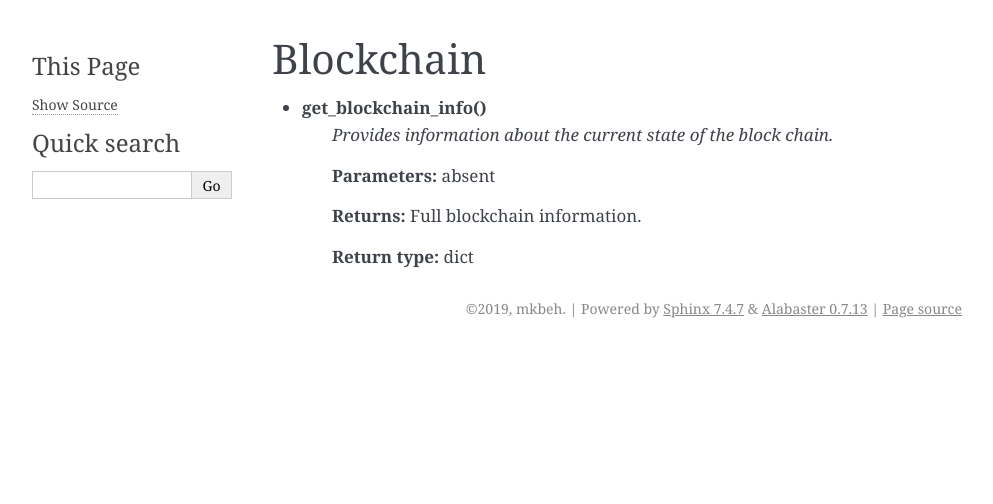
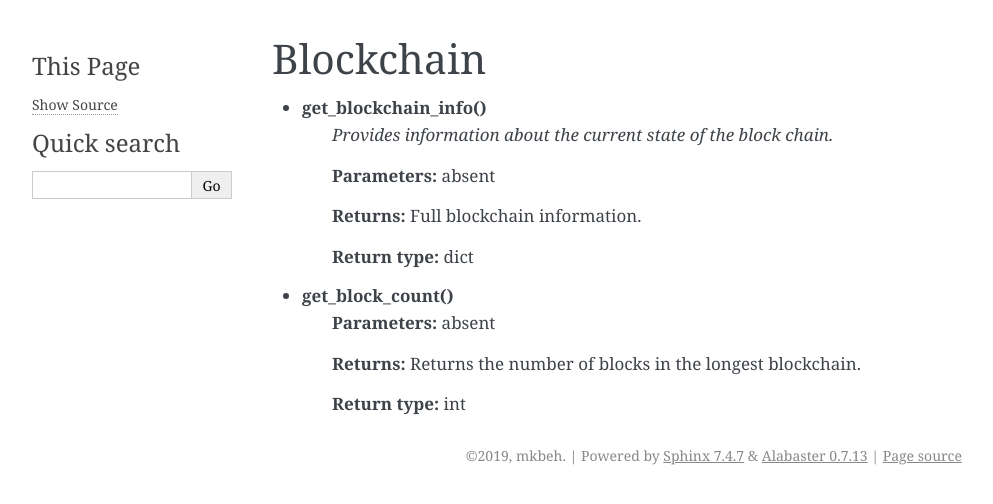
Before and after one commit to mkbeh/aiobitcoin, a Sphinx documentation site: the page built from docs/blockchain.rst, in a window 1280 px wide. Shown: the top 504 px of the page, without its empty margins (148-1141 px from the left). Built offline with Sphinx 7.4.7, drawn with Linux system fonts in a browser that asks for light colours.

Commit message:
Updated docs

```diff
--- a/docs/blockchain.rst
+++ b/docs/blockchain.rst
@@ -10,3 +10,10 @@ Blockchain
     **Returns:**       Full blockchain information.
 
     **Return type:**    dict
+
+* **get_block_count()**
+    **Parameters:**     absent
+
+    **Returns:**       Returns the number of blocks in the longest blockchain.
+
+    **Return type:**    int
```
